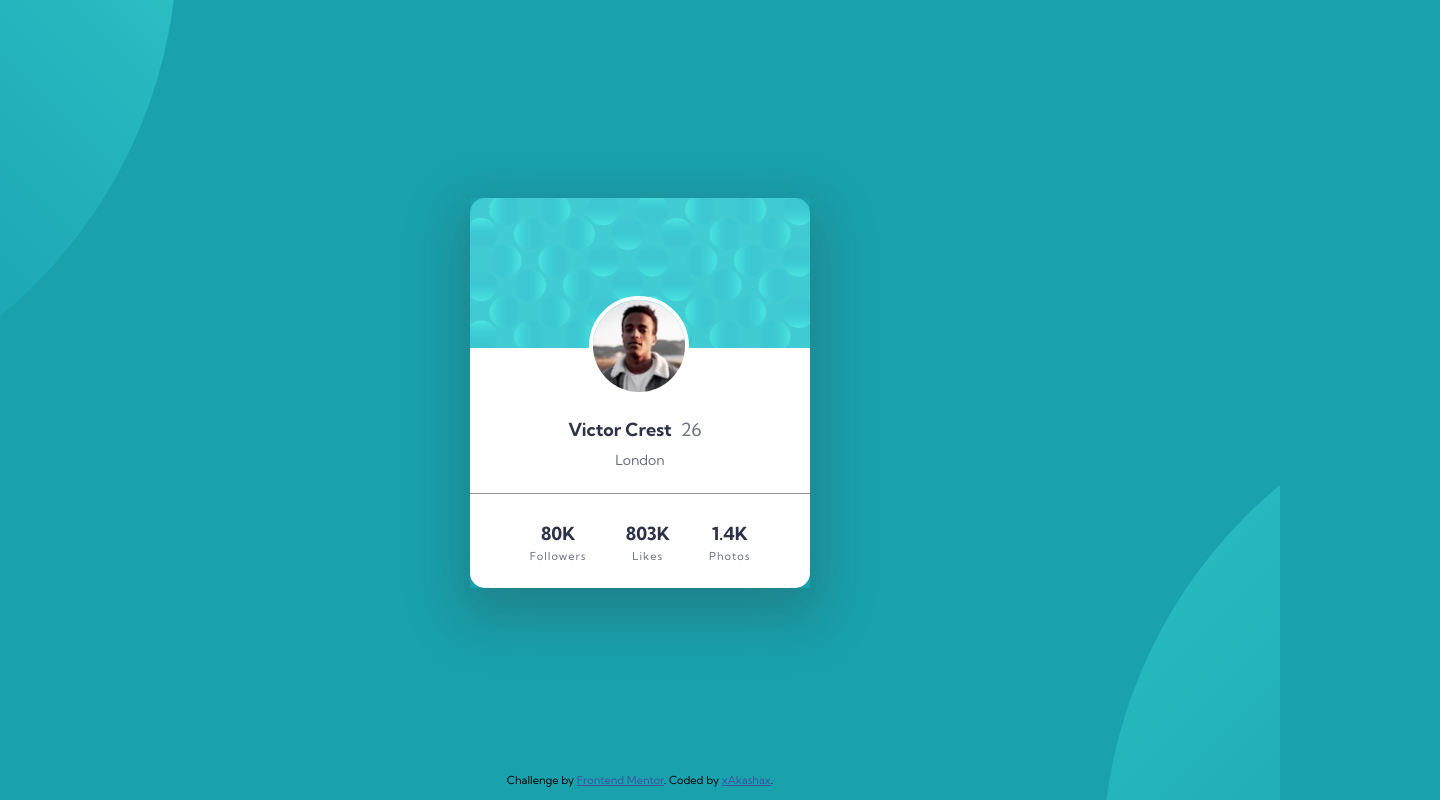
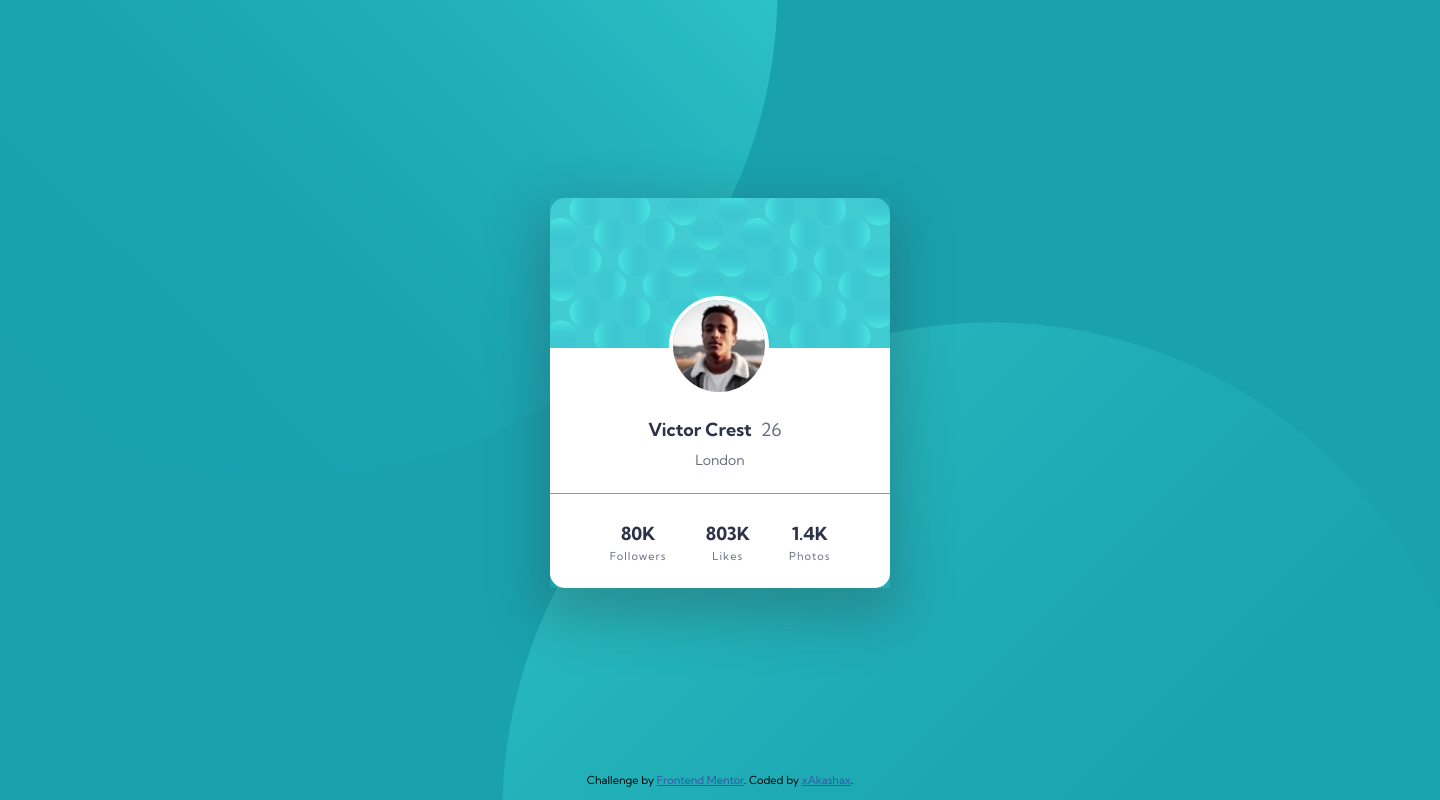
Before and after one commit to xAkashax/profile-card-component-main, a plain HTML site: page index.html in a window 1280 px wide. Shown: the whole page, 1440 px wide, since content can reach past the window. Drawn offline with Linux system fonts and the light colour scheme.

Commit message:
Desktop view

```diff
--- a/style.css
+++ b/style.css
@@ -30,8 +30,7 @@ body {
     justify-content: center;
     background-color: var(--darkCyan);
     background-image: url("images/bg-pattern-top.svg"), url("images/bg-pattern-bottom.svg");
-    background-position: left -800px top -550px, right -800px bottom -550px;
-    background-attachment: fixed;
+    background-position: left -750px top -600px, right -750px bottom -600px;
     background-repeat: no-repeat, no-repeat;
 }
 
@@ -125,7 +124,6 @@ div.numbers ul li:nth-child(even) {
     color: var(--darkGrayishBlue);
 }
 
-
 .attribution {
     font-size: 11px;
     text-align: center;
@@ -135,3 +133,16 @@ div.numbers ul li:nth-child(even) {
     font-size: 11px;
     color: hsl(228, 45%, 44%);
 }
+
+@media (min-width: 1025px) {
+    body {
+        min-width: 1440px;
+        align-items: center;
+        justify-content: center;
+        background-color: var(--darkCyan);
+        background-image: url("images/bg-pattern-top.svg"), url("images/bg-pattern-bottom.svg");
+        background-position: left -200px top -500px, right -200px bottom -500px;
+        background-attachment: fixed;
+        background-repeat: no-repeat, no-repeat;
+    }
+}
```
Also changed, not shown: desktop.png (added).
